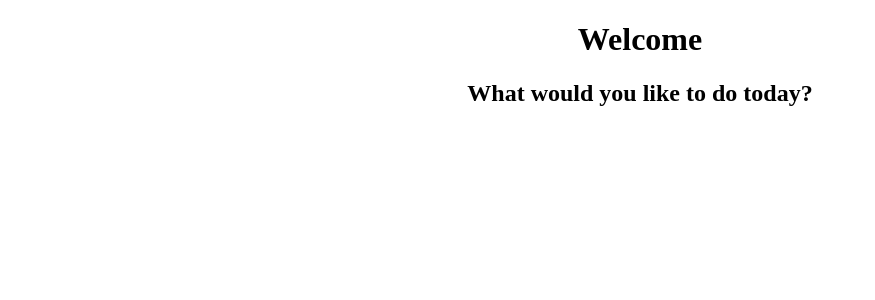
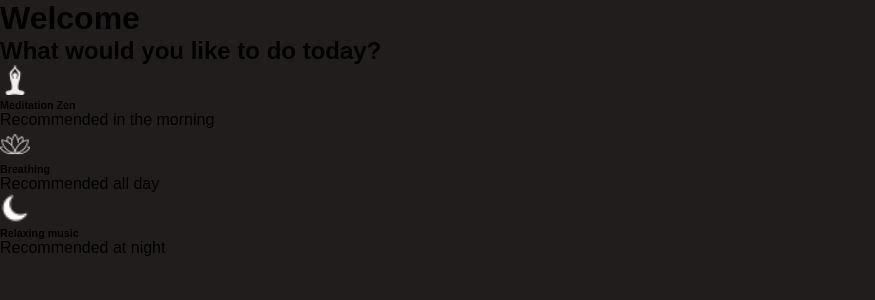
Before and after one commit to DonatellaC/meditation-react, a React (Create React App) app: page / in a window 1280 px wide. Shown: the top 300 px of the page, without its empty margins (0-875 px from the left). Built offline with nearby package versions, Linux system fonts and the light colour scheme.

Commit message:
feat: added styled components in meditation options

```diff
--- a/package.json
+++ b/package.json
@@ -9,6 +9,7 @@
     "react": "^17.0.2",
     "react-dom": "^17.0.2",
     "react-scripts": "4.0.3",
+    "styled-components": "^5.3.3",
     "web-vitals": "^1.0.1"
   },
   "scripts": {
--- a/src/App.css
+++ b/src/App.css
@@ -1,38 +1,10 @@
-.App {
-  text-align: center;
+* {
+  box-sizing: border-box;
+  margin: 0;
+  overflow: hidden;
 }
 
-.App-logo {
-  height: 40vmin;
-  pointer-events: none;
+body {
+  background-color: #211d1d;
+  font-family: "Robot", sans-serif;
 }
-
-@media (prefers-reduced-motion: no-preference) {
-  .App-logo {
-    animation: App-logo-spin infinite 20s linear;
-  }
-}
-
-.App-header {
-  background-color: #282c34;
-  min-height: 100vh;
-  display: flex;
-  flex-direction: column;
-  align-items: center;
-  justify-content: center;
-  font-size: calc(10px + 2vmin);
-  color: white;
-}
-
-.App-link {
-  color: #61dafb;
-}
-
-@keyframes App-logo-spin {
-  from {
-    transform: rotate(0deg);
-  }
-  to {
-    transform: rotate(360deg);
-  }
-}
--- /dev/null
+++ b/src/components/MeditationOptions/MeditationOption.styled.js
@@ -0,0 +1,7 @@
+import styled from "styled-components";
+
+export const ImgOptions = styled.img`
+  color: white;
+  width: 30px;
+  margin-right: 15px;
+`;
--- /dev/null
+++ b/src/components/MeditationOptions/MeditationOptions.js
@@ -0,0 +1,37 @@
+import React from "react";
+import "./MeditationOption.styled.js";
+import buddhistYogaPose from "../../images/buddhist-yoga-pose.png";
+import lotus from "../../images/lotus.png";
+import nightMode from "../../images/night-mode.png";
+
+import { ImgOptions } from "./MeditationOption.styled";
+
+function MeditationOptions() {
+  return (
+    <div className="meditation-options">
+      <article className="option option1">
+        <ImgOptions src={buddhistYogaPose} alt="icons of a yoga pose" />
+        <div className="text">
+          <h6>Meditation Zen</h6>
+          <p>Recommended in the morning</p>
+        </div>
+      </article>
+      <article className="option option2">
+        <ImgOptions src={lotus} alt="icons of a lotus" />
+        <div className="text">
+          <h6>Breathing</h6>
+          <p>Recommended all day</p>
+        </div>
+      </article>
+      <article className="option option3">
+        <ImgOptions src={nightMode} alt="icons of a moon" />
+        <div className="text">
+          <h6>Relaxing music</h6>
+          <p>Recommended at night</p>
+        </div>
+      </article>
+    </div>
+  );
+}
+
+export default MeditationOptions;
--- a/src/screens/Welcome/Welcome.js
+++ b/src/screens/Welcome/Welcome.js
@@ -1,5 +1,6 @@
 import React from "react";
 import Header from "../../components/Header/Header";
+import MeditationOptions from "../../components/MeditationOptions/MeditationOptions";
 import "./Welcome.css";
 
 function Welcome() {
@@ -9,6 +10,7 @@ function Welcome() {
       <section className="content">
         <h2 className="sub-title">What would you like to do today?</h2>
       </section>
+      <MeditationOptions />
     </div>
   );
 }
```
Also changed, not shown: 1 other file (tests, documents, lock files or other folders).
